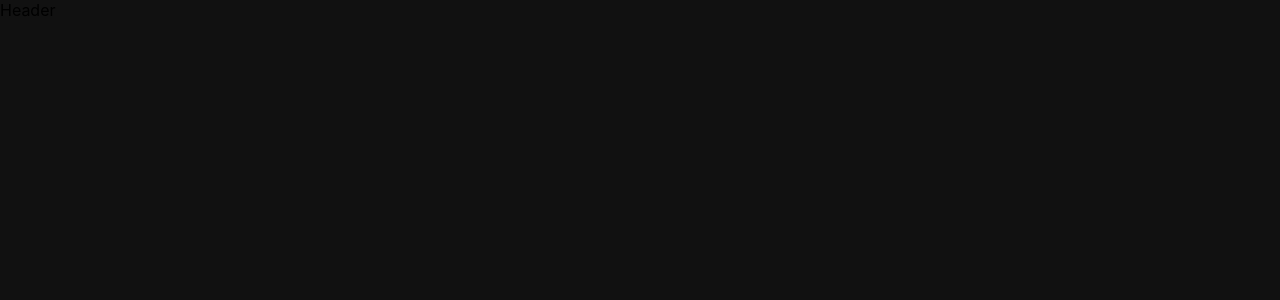
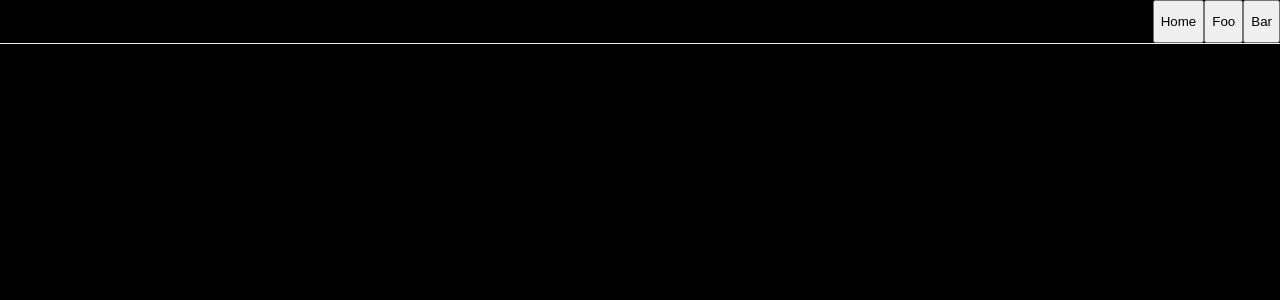
Before and after one commit to connorbo97/react-ts-eslint-scss-boiler, a React app: page / in a window 1280 px wide. Shown: the top 300 px of the page. Built offline with nearby package versions, Linux system fonts and the light colour scheme.

Commit message:
initial impl for data storing and fixing ts stuff and adding lodash

```diff
--- a/package.json
+++ b/package.json
@@ -36,6 +36,7 @@
     "jest": "^27.4.3",
     "jest-resolve": "^27.4.2",
     "jest-watch-typeahead": "^1.0.0",
+    "lodash": "^4.17.21",
     "mini-css-extract-plugin": "^2.4.5",
     "postcss": "^8.4.4",
     "postcss-flexbugs-fixes": "^5.0.2",
--- a/src/components/Header.js
+++ b/src/components/Header.js
@@ -1,6 +1,39 @@
 import React from 'react';
 import styles from './header.module.scss';
+import { PAGES, PAGE_CONFIGS, PAGE_CONFIGS_ENTRIES } from '../constants/pages';
+import { Route, Routes, useNavigate } from 'react-router-dom';
+import { useCharacterSheet } from 'providers/CharacterSheetProvider';
 
 export const Header = () => {
-  return <div>Header</div>;
+  const { name, onChangeName } = useCharacterSheet();
+  const navigate = useNavigate();
+
+  return (
+    <div className={styles['container']}>
+      <Routes>
+        <Route
+          path={PAGE_CONFIGS[PAGES.FOO].route}
+          element={<div>this is the foo page</div>}
+        />
+        <Route
+          path="*"
+          element={
+            <input
+              className={styles['name']}
+              value={name}
+              onChange={(e) => onChangeName(e.target.value)}
+            />
+          }
+        />
+      </Routes>
+
+      <div className={styles['buttons']}>
+        {PAGE_CONFIGS_ENTRIES.map(([page, { label, route }]) => (
+          <button key={page} onClick={() => navigate(route)}>
+            {label}
+          </button>
+        ))}
+      </div>
+    </div>
+  );
 };
--- a/src/components/header.module.scss
+++ b/src/components/header.module.scss
@@ -1 +1,20 @@
 @import 'styles/_colors.scss';
+
+.container {
+    display: flex;
+    border-bottom: 1px solid $white;
+}
+
+.name {
+    border: 0;
+    background-color: transparent;
+    color: $tertiary;
+    padding: 1rem;
+    font-size: 2rem;
+    flex: 1;
+}
+
+.buttons {
+    display: flex;
+    row-gap: .5rem;
+}
--- /dev/null
+++ b/src/constants/characterSheet.ts
@@ -0,0 +1,3 @@
+export type CharacterSheet = {
+  name: string;
+};
--- /dev/null
+++ b/src/constants/pages.ts
@@ -0,0 +1,27 @@
+export enum PAGES {
+  HOME = 'HOME',
+  FOO = 'FOO',
+  BAR = 'BAR',
+}
+
+type PageConfig = {
+  label: string;
+  route: string;
+};
+
+export const PAGE_CONFIGS: { [p in PAGES]: PageConfig } = {
+  [PAGES.HOME]: {
+    label: 'Home',
+    route: 'home',
+  },
+  [PAGES.FOO]: {
+    label: 'Foo',
+    route: 'foo',
+  },
+  [PAGES.BAR]: {
+    label: 'Bar',
+    route: 'bar',
+  },
+};
+
+export const PAGE_CONFIGS_ENTRIES = Object.entries(PAGE_CONFIGS);
--- a/src/index.scss
+++ b/src/index.scss
@@ -1,13 +1,18 @@
 @import 'styles/_colors.scss';
 
+html {
+  font-size: 10px;
+}
 body {
   margin: 0;
   font-family: -apple-system, BlinkMacSystemFont, 'Segoe UI', 'Roboto', 'Oxygen',
     'Ubuntu', 'Cantarell', 'Fira Sans', 'Droid Sans', 'Helvetica Neue',
     sans-serif;
+  font-size: 10px;
   -webkit-font-smoothing: antialiased;
   -moz-osx-font-smoothing: grayscale;
   min-height: 100vh;
   min-width: 100vw;
   background-color: $bg;
+  color: $text;
 }
--- a/src/index.tsx
+++ b/src/index.tsx
@@ -2,12 +2,18 @@ import React from 'react';
 import ReactDOM from 'react-dom/client';
 import './index.scss';
 import App from './App';
+import { BrowserRouter } from 'react-router-dom';
+import { CharacterSheetProvider } from 'providers/CharacterSheetProvider';
 
 const root = ReactDOM.createRoot(
   document.getElementById('root') as HTMLElement,
 );
 root.render(
   <React.StrictMode>
-    <App />
+    <CharacterSheetProvider>
+      <BrowserRouter>
+        <App />
+      </BrowserRouter>
+    </CharacterSheetProvider>
   </React.StrictMode>,
 );
--- /dev/null
+++ b/src/providers/CharacterSheetProvider.tsx
@@ -0,0 +1,54 @@
+import {
+  createContext,
+  useCallback,
+  useContext,
+  useMemo,
+  useState,
+} from 'react';
+import { CharacterSheet } from 'constants/characterSheet';
+import { iSet } from 'utils/lodashUtils';
+import { noop } from 'lodash';
+
+type CharacterSheetContextValue = {
+  sheet: CharacterSheet;
+  setSheet: any;
+};
+const initialSheet = { name: '' };
+const initialState: CharacterSheetContextValue = {
+  sheet: initialSheet,
+  setSheet: noop,
+};
+const CharacterSheetContext = createContext(initialState);
+
+export const CharacterSheetProvider = ({ ...rest }) => {
+  const [sheet, setSheet] = useState(initialSheet);
+
+  const value = useMemo(
+    () => ({
+      sheet,
+      setSheet,
+    }),
+    [sheet],
+  );
+  return <CharacterSheetContext.Provider value={value} {...rest} />;
+};
+
+export const useCharacterSheet = () => {
+  const { sheet, setSheet } = useContext(CharacterSheetContext);
+  const { name } = sheet;
+
+  const onChangeName = useCallback(
+    (val) => {
+      setSheet(iSet(sheet, 'name', val));
+    },
+    [setSheet, sheet],
+  );
+
+  return {
+    sheet,
+    setSheet,
+
+    name,
+    onChangeName,
+  };
+};
--- /dev/null
+++ b/src/utils/fpUtils.js
@@ -0,0 +1 @@
+export { set as fpSet } from 'lodash/fp';
--- /dev/null
+++ b/src/utils/lodashUtils.js
@@ -0,0 +1,5 @@
+import { fpSet } from './fpUtils';
+
+export const iSet = (obj, path, val) => {
+  return fpSet(path, val, obj);
+};
--- a/styles/_colors.scss
+++ b/styles/_colors.scss
@@ -1,4 +1,9 @@
-$black: #111;
+$black: #000;
 $white: #EEE;
 
+$primary: #150050;
+$secondary: #3F0071;
+$tertiary: #FB2576;
+
 $bg: $black;
+$text: $white;
--- a/tsconfig.json
+++ b/tsconfig.json
@@ -15,7 +15,8 @@
     "resolveJsonModule": true,
     "isolatedModules": true,
     "noEmit": true,
-    "jsx": "react-jsx"
+    "jsx": "react-jsx",
+    "baseUrl": "./src"
   },
   "include": ["src"],
   "baseUrl": "src"
```
Also changed, not shown: 1 other file (tests, documents, lock files or other folders).
